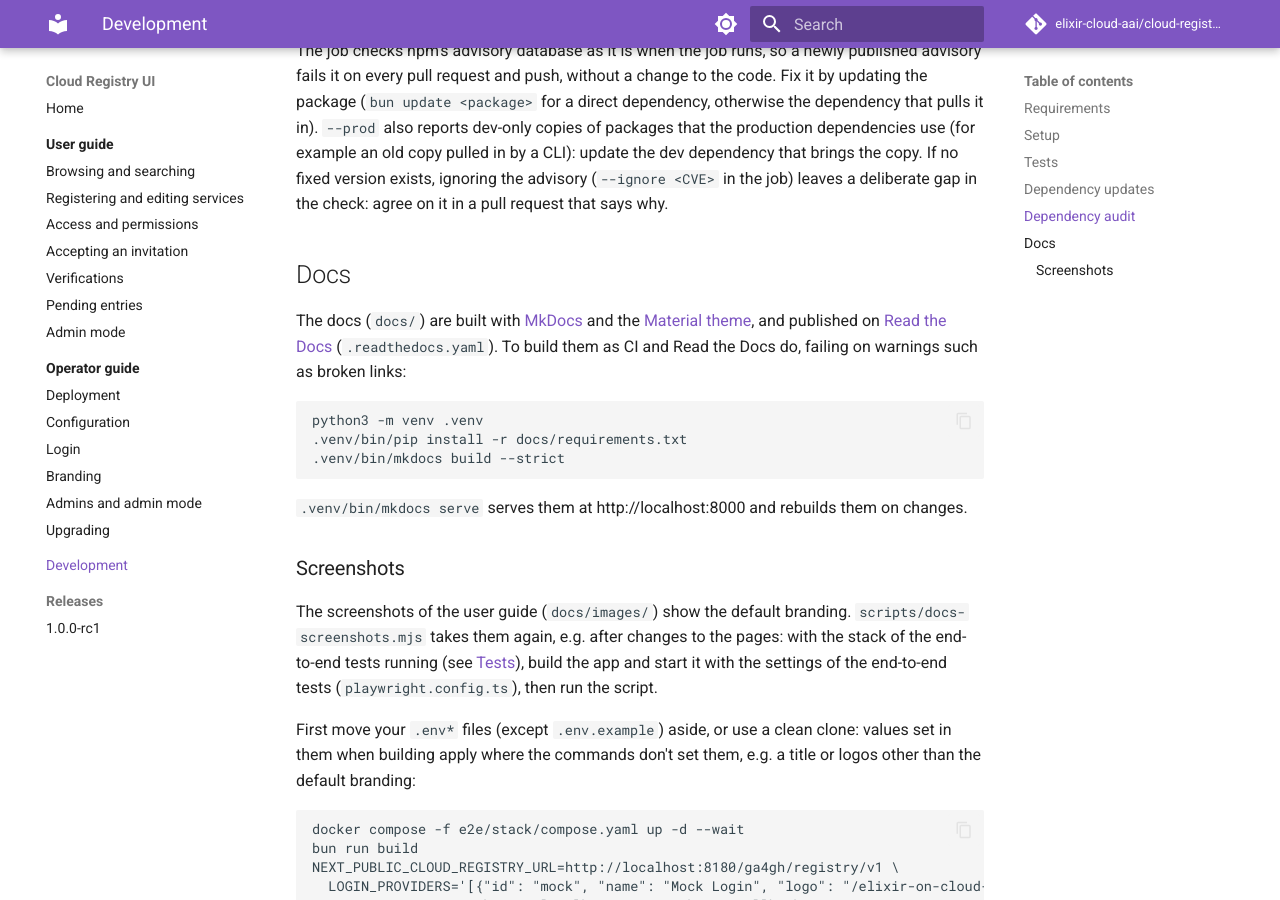
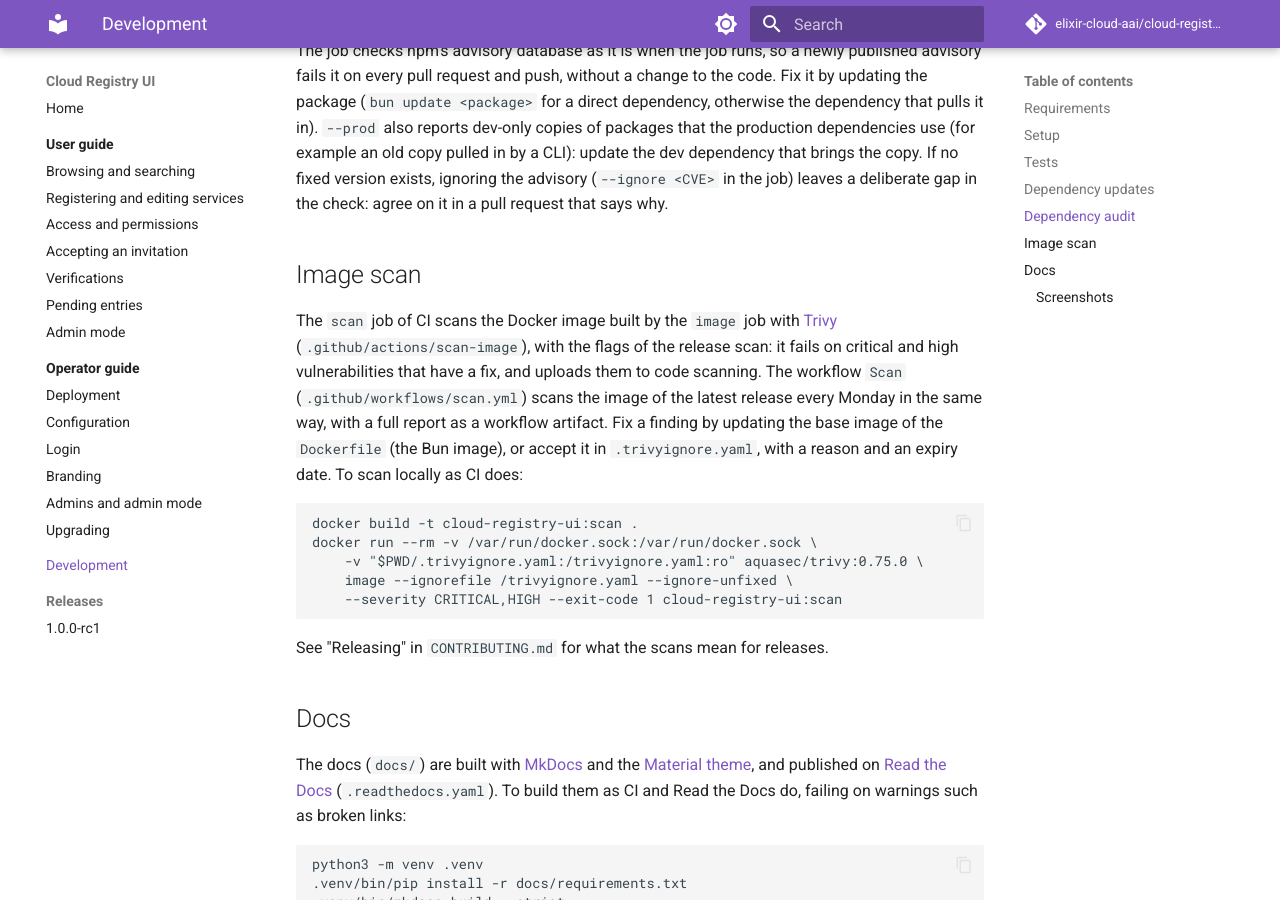
Before and after one commit to elixir-cloud-aai/cloud-registry-ui, an MkDocs documentation site: the page built from docs/development.md, in a window 1280 px wide and 900 px high, scrolled down 2047 px. Built offline with MkDocs 1.6.1 and Material for MkDocs 9.7.7, drawn with Linux system fonts in a browser that asks for light colours; comment, search, counter and statistics services are not loaded.

Commit message:
ci: scan the image in CI and weekly (#163)
Co-authored-by: Claude Opus 5.5 <noreply@anthropic.com>

````diff
--- a/docs/development.md
+++ b/docs/development.md
@@ -107,6 +107,28 @@ dev dependency that brings the copy. If no fixed version exists, ignoring
 the advisory (`--ignore <CVE>` in the job) leaves a deliberate gap in the
 check: agree on it in a pull request that says why.
 
+## Image scan
+
+The `scan` job of CI scans the Docker image built by the `image` job with
+[Trivy](https://trivy.dev/) (`.github/actions/scan-image`), with the flags
+of the release scan: it fails on critical and high vulnerabilities that
+have a fix, and uploads them to code scanning. The workflow `Scan`
+(`.github/workflows/scan.yml`) scans the image of the latest release every
+Monday in the same way, with a full report as a workflow artifact. Fix a
+finding by updating the base image of the `Dockerfile` (the Bun image), or
+accept it in `.trivyignore.yaml`, with a reason and an expiry date. To scan
+locally as CI does:
+
+```
+docker build -t cloud-registry-ui:scan .
+docker run --rm -v /var/run/docker.sock:/var/run/docker.sock \
+    -v "$PWD/.trivyignore.yaml:/trivyignore.yaml:ro" aquasec/trivy:0.75.0 \
+    image --ignorefile /trivyignore.yaml --ignore-unfixed \
+    --severity CRITICAL,HIGH --exit-code 1 cloud-registry-ui:scan
+```
+
+See "Releasing" in `CONTRIBUTING.md` for what the scans mean for releases.
+
 ## Docs
 
 The docs (`docs/`) are built with [MkDocs](https://www.mkdocs.org/) and the
````
Also changed, not shown: other parts of docs/development.md (+1 -1 lines), CONTRIBUTING.md (+14 -1 lines), docs/releases/1.0.0-rc1.md (+5 -0 lines), 3 other files.
